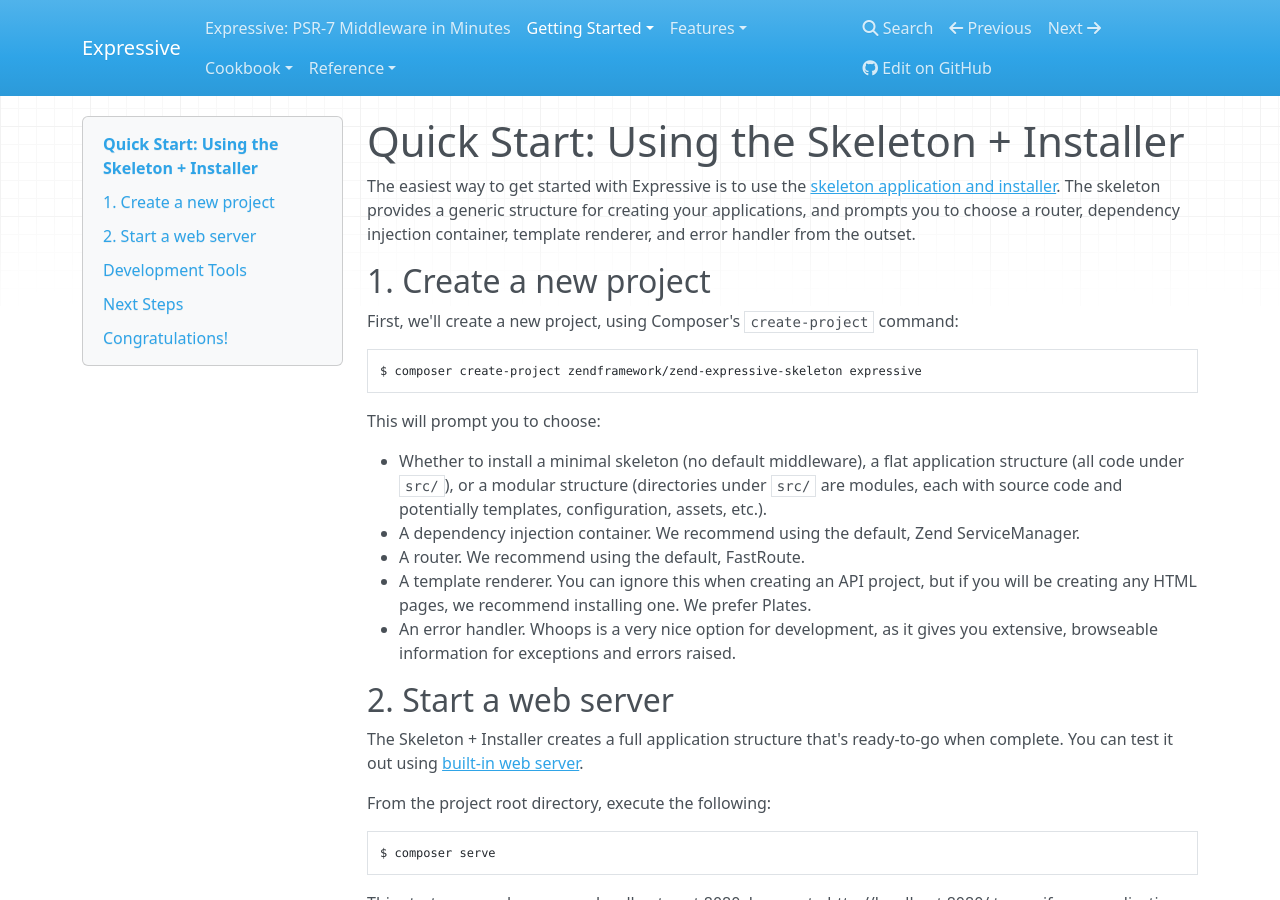
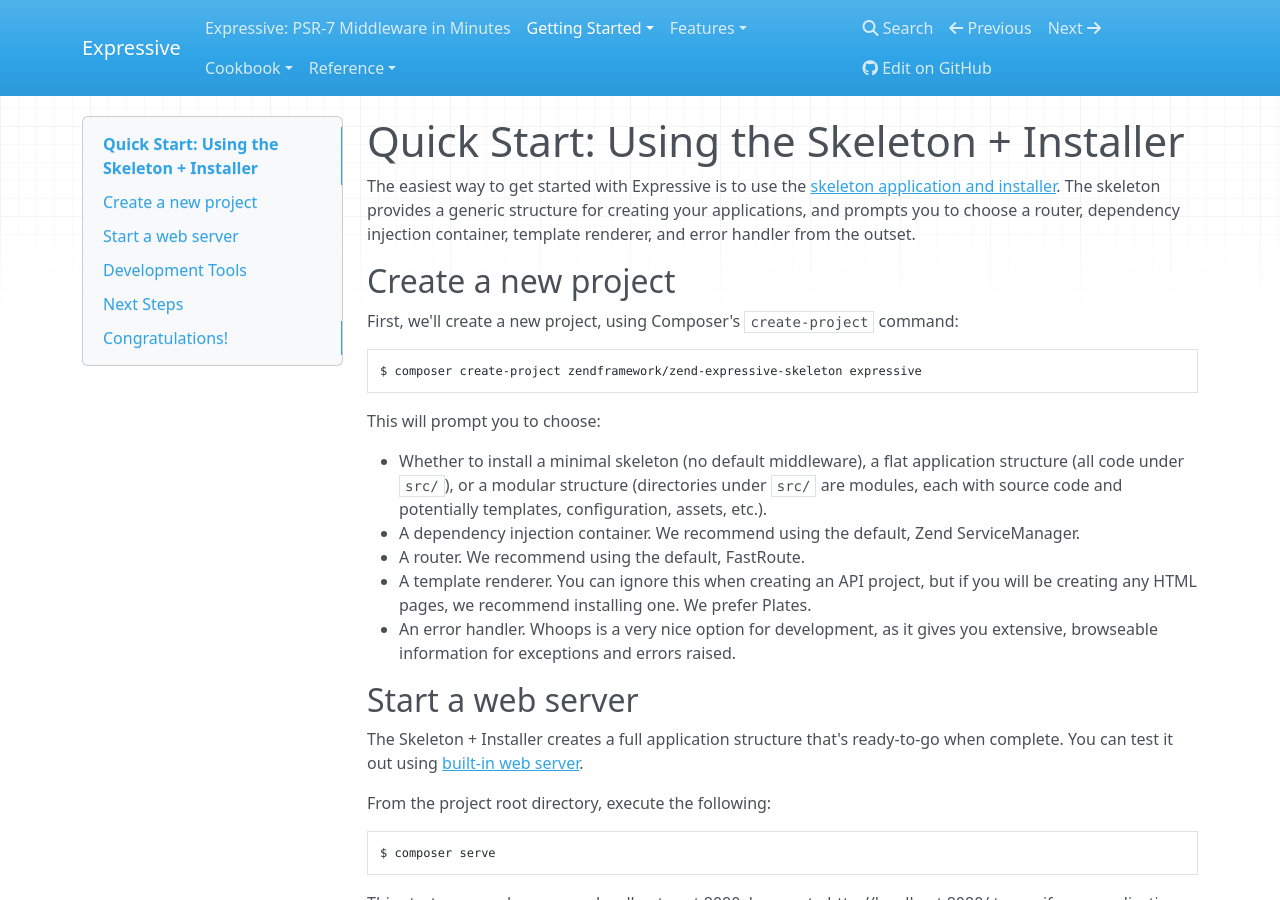
Before and after one commit to zendframework/zend-expressive, an MkDocs documentation site: the page built from doc/book/getting-started/skeleton.md, in a window 1280 px wide and 900 px high. Built offline with MkDocs 1.6.1, drawn with Linux system fonts in a browser that asks for light colours; nearby versions of some CDN libraries; old or Windows-style settings are respelled for this version of MkDocs.

```diff
--- a/doc/book/getting-started/skeleton.md
+++ b/doc/book/getting-started/skeleton.md
@@ -6,7 +6,7 @@
 prompts you to choose a router, dependency injection container, template
 renderer, and error handler from the outset.
 
-## 1. Create a new project
+## Create a new project
 
 First, we'll create a new project, using Composer's `create-project` command:
 
@@ -29,7 +29,7 @@
 - An error handler. Whoops is a very nice option for development, as it gives
   you extensive, browseable information for exceptions and errors raised.
 
-## 2. Start a web server
+## Start a web server
 
 The Skeleton + Installer creates a full application structure that's ready-to-go
 when complete. You can test it out using [built-in web
```
Also changed, not shown: other parts of doc/book/getting-started/skeleton.md (+1 -1 lines).
